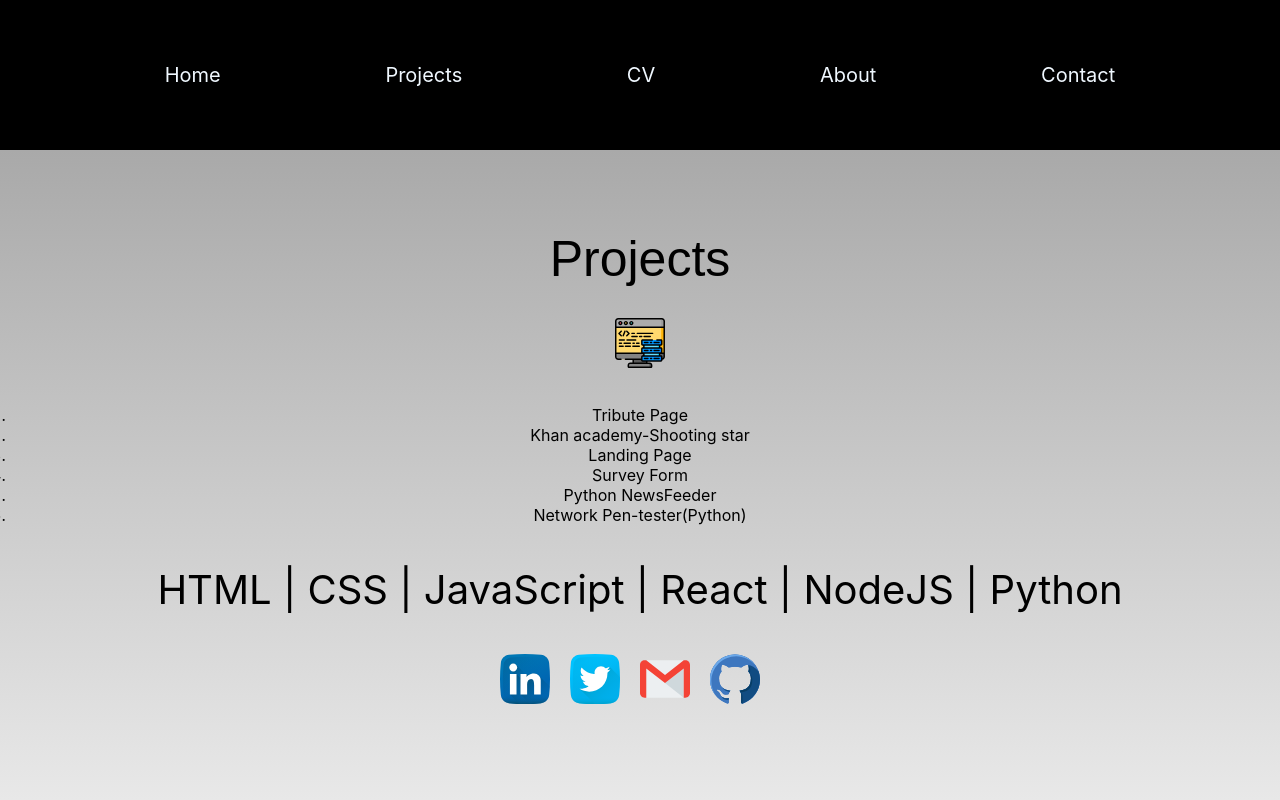
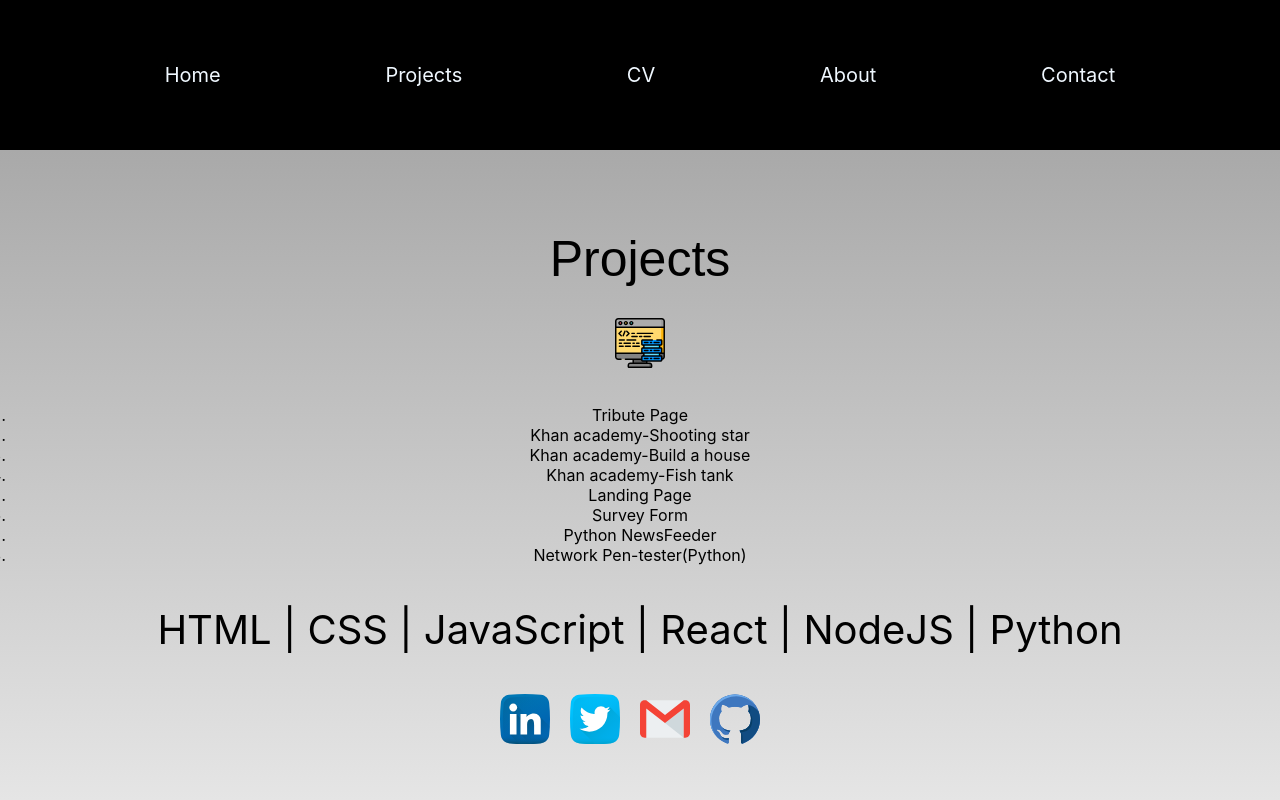
Before and after one commit to sadatakhtar/myportfolio-app, a React (Create React App) app: page /Components/Projects in a window 1280 px wide. Shown: the top 800 px of the page. Built offline with nearby package versions, Linux system fonts and the light colour scheme.

Commit message:
added khan academy project links

```diff
--- a/src/Components/Projects.js
+++ b/src/Components/Projects.js
@@ -12,6 +12,8 @@ function Projects(){
         <ol>
             <li><a id="pro-links" href="https://codepen.io/shadowak47/pen/QxpgXL" target="_blank">Tribute Page</a></li>
             <li><a id="pro-links" href="https://www.khanacademy.org/computing/computer-programming/programming/animation-basics/pp/project-shooting-star" target="_blank"> Khan academy-Shooting star</a></li>
+            <li><a id="pro-links" href="https://www.khanacademy.org/computer-programming/spin-off-of-project-build-a-house/6301463741612032" target="_blank">Khan academy-Build a house</a></li>
+            <li><a id="pro-links" href="https://www.khanacademy.org/computer-programming/spin-off-of-project-fish-tank/4799744209731584" target="_blank">Khan academy-Fish tank</a></li>
             <li><a id="pro-links" href="https://codepen.io/shadowak47/pen/vYEeYgK" target="_blank">Landing Page</a></li>
             <li><a id="pro-links" href="https://codepen.io/shadowak47/pen/zYxZzZo" target="_blank">Survey Form</a></li>
             <li><a id="pro-links" href="https://github.com/sadatakhtar/py-newsFeeder/blob/master/newsFeeder.py"
```
